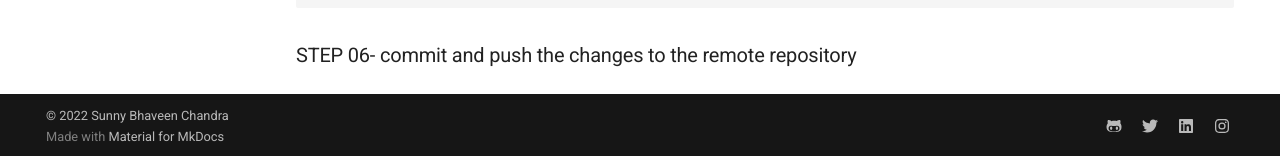
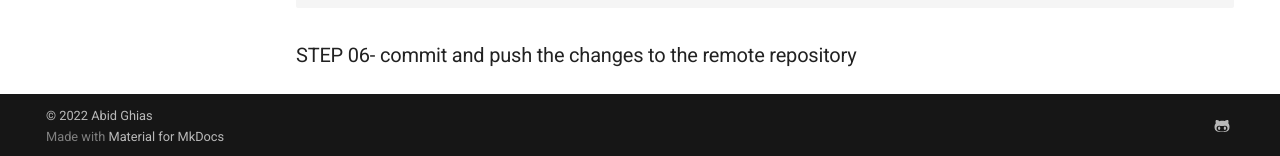
Before and after one commit to abidghias/FSDS-DVC-NLP-Project-with-docs, an MkDocs documentation site: the page built from docs/index.md, in a window 1280 px wide and 1095 px high. Shown: the part 936-1092 px from the top of the window. Built offline with MkDocs 1.6.1 and Material for MkDocs 9.7.7, drawn with Linux system fonts in a browser that asks for light colours; comment, search, counter and statistics services are not loaded.

Commit message:
updated mkdocs

```diff
--- a/mkdocs.yml
+++ b/mkdocs.yml
@@ -4,13 +4,13 @@ site_name: REPO_NAME_OR_SITE_NAME
 nav:
   - Home: index.md
 
-site_author: Sunny Bhaveen Chandra
+site_author: Abid Ghias
 site_description: >-
   DESCRIPTION
 
 # Repository
 repo_name: c17hawke/REPO_NAME
-repo_url: https://github.com/c17hawke/REPO_NAME
+repo_url: https://github.com/abidghias/FSDS-DVC-NLP-Project-with-docs
 
 # Configuration
 theme:
@@ -39,13 +39,7 @@ theme:
 extra:
   social:
     - icon: fontawesome/brands/github-alt
-      link: https://github.com/c17hawke
-    - icon: fontawesome/brands/twitter
-      link: https://twitter.com/c17hawke
-    - icon: fontawesome/brands/linkedin
-      link: https://linkedin.com/in/c17hawke
-    - icon: fontawesome/brands/instagram
-      link: https://www.instagram.com/c17hawke/
+      link: https://github.com/abidghias
 
 extra_javascript:
   - javascripts/mathjax.js
@@ -70,4 +64,4 @@ plugins:
   - search
 
 copyright: |
-  &copy; 2022 <a href="https://github.com/c17hawke"  target="_blank" rel="noopener">Sunny Bhaveen Chandra</a>
+  &copy; 2022 <a href="https://github.com/abidghias"  target="_blank" rel="noopener"> Abid Ghias</a>
```
